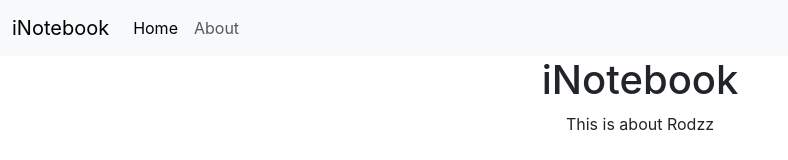
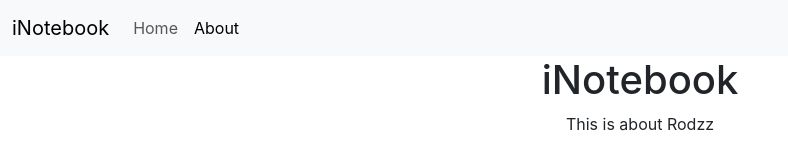
Before and after one commit to TheRodzz/iNotebook, a React (Create React App) app: page /about in a window 1280 px wide. Shown: the top 160 px of the page, without its empty margins (0-788 px from the left). Built offline with nearby package versions, Linux system fonts and the light colour scheme.

Commit message:
added useLocation hook to show active page in navbar

```diff
--- a/src/components/Navbar.js
+++ b/src/components/Navbar.js
@@ -1,6 +1,9 @@
-import React from 'react'
-import {Link} from "react-router-dom";
+import {React, useEffect} from 'react'
+import {Link,useLocation} from "react-router-dom";
 export default function Navbar() {
+    let location = useLocation();
+    useEffect(() => {
+    }, [location]);
     return (
         <nav className="navbar navbar-expand-lg bg-body-tertiary">
             <div className="container-fluid">
@@ -11,10 +14,10 @@
                 <div className="collapse navbar-collapse" id="navbarSupportedContent">
                     <ul className="navbar-nav me-auto mb-2 mb-lg-0">
                         <li className="nav-item">
-                            <Link className="nav-link active" aria-current="page" to="/">Home</Link>
+                            <Link className={`nav-link ${location.pathname==='/'?'active':''}`} aria-current="page" to="/">Home</Link>
                         </li>
                         <li className="nav-item">
-                            <Link className="nav-link" to="/about">About</Link>
+                            <Link className={`nav-link ${location.pathname==='/about'?'active':''}`} to="/about">About</Link>
                         </li>
                     </ul>
 
```
